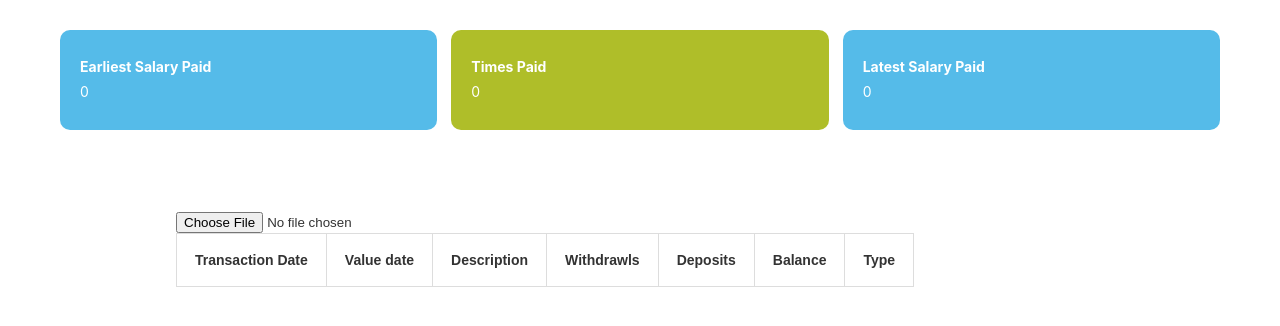
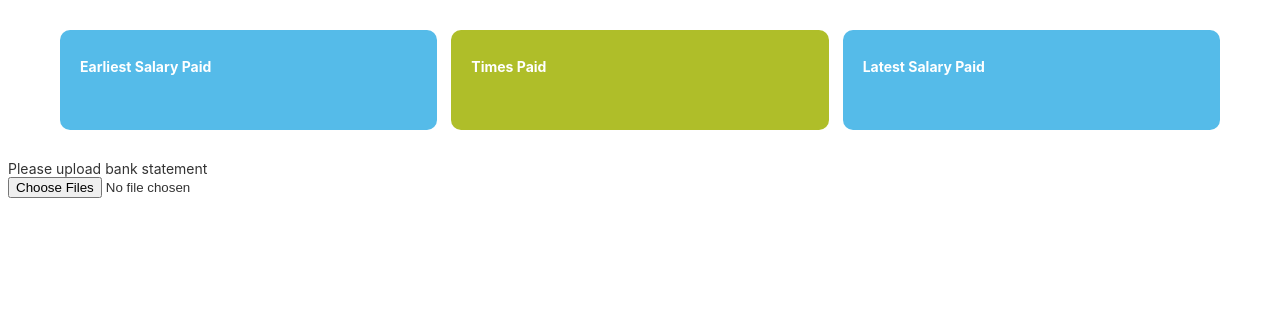
Before and after one commit to AdeAdecodes/Data-extraction-and-analysis, an Angular app in the folder dataex/: page / in a window 1280 px wide. Shown: the top 326 px of the page. Built offline with nearby package versions, Linux system fonts and the light colour scheme.

Commit message:
all fixed

```diff
--- a/dataex/src/app/app.component.html
+++ b/dataex/src/app/app.component.html
@@ -1,3 +1,5 @@
+
+
 <!-- * * * * * * * * * * * * * * * * * * * * * * * * * * * * * * * -->
 <!-- * * * * * * * * * * * The content below * * * * * * * * * * * -->
 <!-- * * * * * * * * * * is only a placeholder * * * * * * * * * * -->
@@ -104,42 +106,33 @@ article:nth-child(even) {
   </article>
   <article>
     <h4>Times Paid</h4>
-    <p>{{this.set.length}}</p>
+    <p>{{salanum}}</p>
   </article>
   <article>
     <h4>Latest Salary Paid</h4>
     <p>{{this.max}} </p>
   </article>
 </main>
-<div class="content">
-  <div class="col">
+<p>
+Please upload bank statement
+</p>
 
-      <input type="file" style="display: inline-block;" (change)="onFileChange($event)" (click)='click()' placeholder="Upload file" accept=".xlsx">
+<input type="file" (change)="onFileChange($event)" multiple="false" />
 
-      <table *ngIf="data">
-        <tr>
-          <th>Transaction Date</th>
-          <th>Value date</th>
-          <th>Description</th>
-          <th>Withdrawls</th>
-          <th>Deposits</th>
-          <th>Balance</th>
-          <th>Type</th>
-        </tr>
-        <tr *ngFor="let item of data">
-          <td>{{item['Transacti on Date']}}</td>
-          <td>{{item['Value Date']}}</td>
-          <td>{{item['Description']}}</td>
-          <td>{{item[' Withdrawls '] | currency:'INR':'₦'}}</td>
-          <td>{{item[' Deposits '] | currency:'INR':'₦'}}</td>
-          <td>{{item[' Balance '] | currency:'INR':'₦'}}</td>
-          <td>{{item.Type}}</td>
-        </tr>
+<!-- class = sjs-table, ExcelTable2007 -->
+<table id="TheTable" class="ExcelTable2007">
+  <thead #header>
 
-      </table>
+  </thead>
+  <tbody #container>
+    <tr *ngFor="let row of data">
+      <td *ngFor="let val of headData; let i =index">
+        {{row[i] || ' '}}
+      </td>
+      <td >{{myFunction(row)}}</td>
+    </tr>
+  </tbody>
+</table>
 
 
-
-</div>
-
-  </div>
+<!-- <div id="htmlout"></div> -->
--- a/dataex/src/app/app.component.scss
+++ b/dataex/src/app/app.component.scss
@@ -1,15 +1,45 @@
-table {
-    font-family: arial, sans-serif;
-    border-collapse: collapse;
-    width: 100%;
-  }
+ExcelTable2007 {
+	border: 1px solid #B0CBEF;
+	border-width: 1px 0px 0px 1px;
+	font-size: 11pt;
+	font-family: Calibri;
+	font-weight: 100;
+	border-spacing: 0px;
+	border-collapse: collapse;
+}
 
-  td, th {
-    border: 1px solid #dddddd;
-    text-align: left;
-    padding: 18px;
-  }
+.ExcelTable2007 TH {
 
-  tr:nth-child(even) {
-    background-color: #dddddd;
-  }
+	background-repeat: repeat-x;
+	font-weight: normal;
+	font-size: 14px;
+	border: 1px solid #9EB6CE;
+	border-width: 0px 1px 1px 0px;
+	height: 17px;
+}
+
+.ExcelTable2007 TD {
+	border: 0px;
+	background-color: white;
+	padding: 0px 4px 0px 2px;
+	border: 1px solid #D0D7E5;
+	border-width: 0px 1px 1px 0px;
+}
+
+.ExcelTable2007 TD B {
+	border: 0px;
+	background-color: white;
+	font-weight: bold;
+}
+
+.ExcelTable2007 TD.heading {
+	background-color: #E4ECF7;
+	text-align: center;
+	border: 1px solid #9EB6CE;
+	border-width: 0px 1px 1px 0px;
+}
+
+.ExcelTable2007 TH.heading {
+
+	background-repeat: none;
+}
--- a/dataex/src/app/app.component.ts
+++ b/dataex/src/app/app.component.ts
@@ -1,112 +1,182 @@
-import { Component } from '@angular/core';
+import { Component, OnInit, AfterViewInit, ChangeDetectorRef, ChangeDetectionStrategy, } from '@angular/core';
 import * as XLSX from 'xlsx';
 
+type AOA = any[][];
+var value=0;
+
 @Component({
+
   selector: 'app-root',
   templateUrl: './app.component.html',
-  styleUrls: ['./app.component.scss']
+  styleUrls: [ './app.component.scss' ]
 })
-export class AppComponent {
-  title = 'dataex';
-  loading: Boolean = true;
-  data=[];
-  set =[];
-  min : any = 0;
-  max : any = 0;
-  debit: Number;
-  credit: Number;
-  ring: string;
-  onFileChange(event: any) {
-    /* wire up file reader */
-    const target: DataTransfer = <DataTransfer>(event.target);
-    if (target.files.length !== 1) {
-      throw new Error('Cannot use multiple files');
+export class AppComponent     {
+  set: any;
+  min: number;
+  max: number;
+  constructor(private cdr: ChangeDetectorRef) {}
+  name =0;
+  fileName: string = 'SheetJS.xlsx';
+  data: any;
+  headData: any // excel row header
+salaryPaid: any ;
+salanum:any;
+
+ngAfterContentChecked() {
+
+  // this.salanum;
+  this.cdr.detectChanges();
+
    }
-    const reader: FileReader = new FileReader();
-    reader.readAsBinaryString(target.files[0]);
-    reader.onload = (e: any) => {
-      /* create workbook */
 
 
-      const binarystr: string = e.target.result;
-      const wb:any = XLSX.read(binarystr, { type: 'binary',cellDates: true });
+  /* <input type="file" (change)="onFileChange($event)" multiple="false" /> */
+  /* ... (within the component class definition) ... */
+  onFileChange(evt: any) {
+    /* wire up file reader */
+    this.salanum=0;
+    const target: DataTransfer = <DataTransfer>(evt.target);
+    if (target.files.length !== 1) throw new Error('Cannot use multiple files');
+    const reader: FileReader = new FileReader();
+    reader.onload = (e: any) => {
+      /* read workbook */
+      const bstr: string = e.target.result;
+      const wb: XLSX.WorkBook = XLSX.read(bstr, {type: 'binary'});
 
-      /* selected the first sheet */
-      console.log(wb.SheetNames[0])
+      /* grab first sheet */
       const wsname: string = wb.SheetNames[0];
-      // console.log()
       const ws: XLSX.WorkSheet = wb.Sheets[wsname];
 
       /* save data */
-     let data = XLSX.utils.sheet_to_json(ws); // to get 2d array pass 2nd parameter as object {header: 1}
- // Data will be logged in array format containing objects
- const CreditPhrase = /\bDISBURSEMENT|CREDIT ARRANGEMENT|LOAN|FACILITY|CREDIT|PAY\b/g
+      this.data = <AOA>(XLSX.utils.sheet_to_json(ws, {header: 1, raw: false, range: 10}));
+      console.log(this.data[1]);
 
- data.forEach((e:any)=> {
-console.log(e)
+      this.headData = this.data[0];
+      this.salaryPaid=[];
+      this.set=[];
+     // this.salanum=0;
+     this.ReqularExpressionChecker(1);
+      this.data = this.data.slice(1); // remove first header record
 
-console.log(e['Description'])
-
-this.ReqularExpressionChecker(e)
-
- })
-
-
+      const ws2: XLSX.WorkSheet = wb.Sheets[wb.SheetNames[1]];
+      this.readDataSheet(ws2, 10);
     };
 
 
+    reader.readAsBinaryString(target.files[0]);
   }
-click(){
-  this.data = [];
+
+  private readDataSheet(ws: XLSX.WorkSheet, startRow: number) {
+    /* save data */
+    let datas = <AOA>(XLSX.utils.sheet_to_json(ws, {header: 1, raw: false, range: startRow}));
+    console.log(datas[1]);
+    let headDatas = datas[0];
+    datas = datas.slice(1); // remove first header record
+
+    for (let i = 0; i < this.data.length; i++) {
+      this.data[i][this.headData.length] = datas.filter(x => x[12] == this.data[i][0])
     }
- ReqularExpressionChecker(e){
+    console.log(this.data[0]);
+   // this.testlogic(this.data,this.headData)
+  }
 
-  const CreditPhrase = /\bDISBURSEMENT|\sCREDIT[\w\s]+ARRANGEMENT|\sLOAN|\sFACILITY\b/g
- const DebitPhrase = /\bREMITA|DIRECT[\w\s]+DEBIT|LOAN[\s]+REPAYMENT|LOAN[\w\s]+PYMT|LOAN[\w\s]+INSTALLMENT|\sPAYMENT\b/g
-  const IncomePhrase = /\bSALARY|\sNETPAY|\sBONUS|\sREMUNERATION|salary\b/g
+  export(): void {
+		/* generate worksheet */
+		const ws: XLSX.WorkSheet = XLSX.utils.aoa_to_sheet(this.data);
 
-  let value = e['Description'].toString().toUpperCase();
+		/* generate workbook and add the worksheet */
+		const wb: XLSX.WorkBook = XLSX.utils.book_new();
+		XLSX.utils.book_append_sheet(wb, ws, 'Sheet1');
 
-  if(e[' Withdrawls '] == undefined){
-     this.debit = 0;
-  }else{
-   this.debit = e[' Withdrawls ']
+		/* save to file */
+		XLSX.writeFile(wb, this.fileName);
   }
-  if(e[' Deposits '] === undefined){
-    this.credit = 0;
- }else{
-  this.credit = e[' Deposits ']
+
+  testlogic(data,head){
+let result;
+    data.forEach(element => {
+      for (let i = 1;i<=head.length;i++) {
+      // result.push({head[i]:data[i]} );
       }
-  if((IncomePhrase.test(value)) && (this.credit > 0)){
-    this.data.push({...e,Type:'INCOME'})
+
+    });
+
+  }
+
+  public myFunction(value): string {
+    var numbers = value.map(this.numbersOnly);
     let salary = /\bSALARY|\ssalary\b/g
     let bonus = /\bBONUS|\sbonus\b/g
-    if(salary.test(value) && (!bonus.test(value))){
+    if(salary.test(value.toString().toUpperCase()) && (!bonus.test(value.toString()))){
+      var regex = /^([0-2][0-9]|(3)[0-1])(\/)(((0)[0-9])|((1)[0-2]))(\/)\d{4}$/i
+      const matches = value.filter((animal) => regex.test(animal)).map((values)=>{
+        var parts =values.split('/');
 
-this.ring = e['Value Date'].toString().toUpperCase()
-const words = this.ring.split(' ');
-let saldate = parseInt(words[2])
-console.log(words[2]);
-this.set.push(saldate)
+       return parts[0];
+      });
+
+
+     this.set.push(...matches)
+      this.salaryPaid.push(1);
+
+      this.salanum= this.salaryPaid.length;
+
     }
     this.min = Math.min(...this.set)
     this.max = Math.max(...this.set)
-  }
- else if((DebitPhrase.test(value)) && (this.debit > 0)){
-    this.data.push({...e,Type:'DEBIT'})
+    return numbers.toString().replace(/[&\/\\#,+()$~%.'":*?<>{}]/g, '');
 
   }
 
+  numbersOnly(e) {
+let value = '';
+    if (isNaN(parseInt(e))) {
+  const CreditPhrase = /\bDISBURSEMENT|\sCREDIT[\w\s]+ARRANGEMENT|\sLOAN|\sFACILITY|\sCR\b/g
+ const DebitPhrase = /\bREMITA|DIRECT[\w\s]+DEBIT|LOAN[\s]+REPAYMENT|LOAN[\w\s]+PYMT|LOAN[\w\s]+INSTALLMENT|\sPAYMENT\b/g
+  const IncomePhrase = /\bSALARY|\sNETPAY|\sBONUS|\sREMUNERATION|salary\b/g
+  if((IncomePhrase.test(e.toString().toUpperCase()))){
+
+
+    value= 'INCOME';
+  }
+  else if((DebitPhrase.test(e.toString().toUpperCase()))){
+    return 'DEBIT';
+
+}
 else
-if((CreditPhrase.test(value)) && (this.credit > 0)){
-  this.data.push({...e,Type:'CREDIT'})
+if((CreditPhrase.test(e.toString().toUpperCase()))){
+  value= 'CREDIT';
 
 } else {
-  this.data.push({...e})
+  value ='' ;
+}
     }
 
+    return value;
+}
 
+ReqularExpressionChecker(e){
+ console.log('re');
+
+//   const CreditPhrase = /\bDISBURSEMENT|\sCREDIT[\w\s]+ARRANGEMENT|\sLOAN|\sFACILITY\b/g
+//  const DebitPhrase = /\bREMITA|DIRECT[\w\s]+DEBIT|LOAN[\s]+REPAYMENT|LOAN[\w\s]+PYMT|LOAN[\w\s]+INSTALLMENT|\sPAYMENT\b/g
+//   const IncomePhrase = /\bSALARY|\sNETPAY|\sBONUS|\sREMUNERATION|salary\b/g
+//   if((IncomePhrase.test(e))){
+//     return 'INCOME';
+//   }
+//   else if((DebitPhrase.test(e))){
+//     return 'DEBIT';
+
+// }
+// else
+// if((CreditPhrase.test(e))){
+//   return 'CREDIT';
+
+// } else {
+//   return '';
+// }
 
 
 }
+
 }
--- a/dataex/src/index.html
+++ b/dataex/src/index.html
@@ -6,6 +6,8 @@
   <base href="">
   <meta name="viewport" content="width=device-width, initial-scale=1">
   <link rel="icon" type="image/x-icon" href="favicon.ico">
+  <script lang="javascript" src="https://unpkg.com/xlsx/dist/xlsx.full.min.js"></script>
+
 </head>
 <body>
   <app-root></app-root>
```
Also changed, not shown: 1 other file (tests, documents, lock files or other folders). Lines whose indentation alone changed are shown as unchanged.
